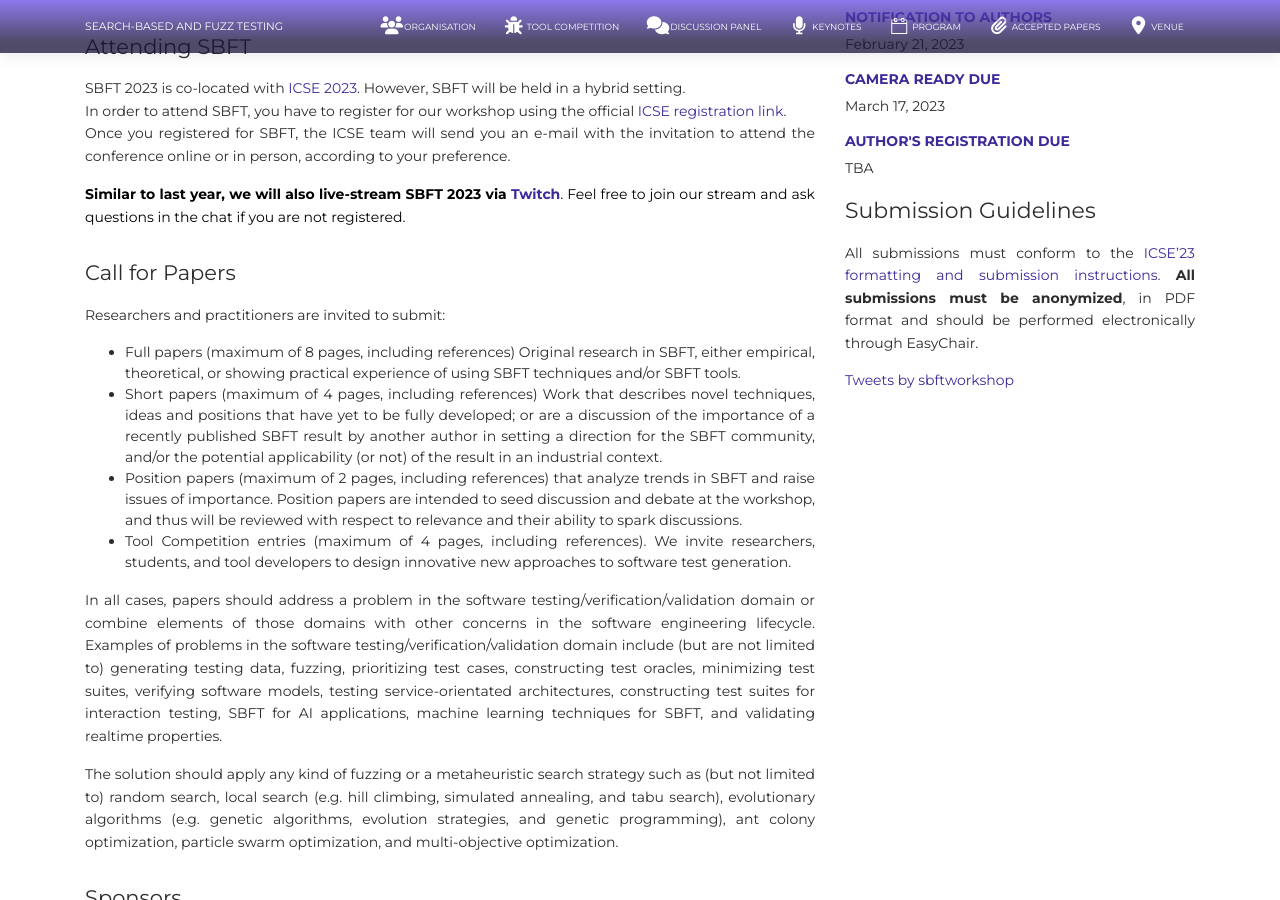
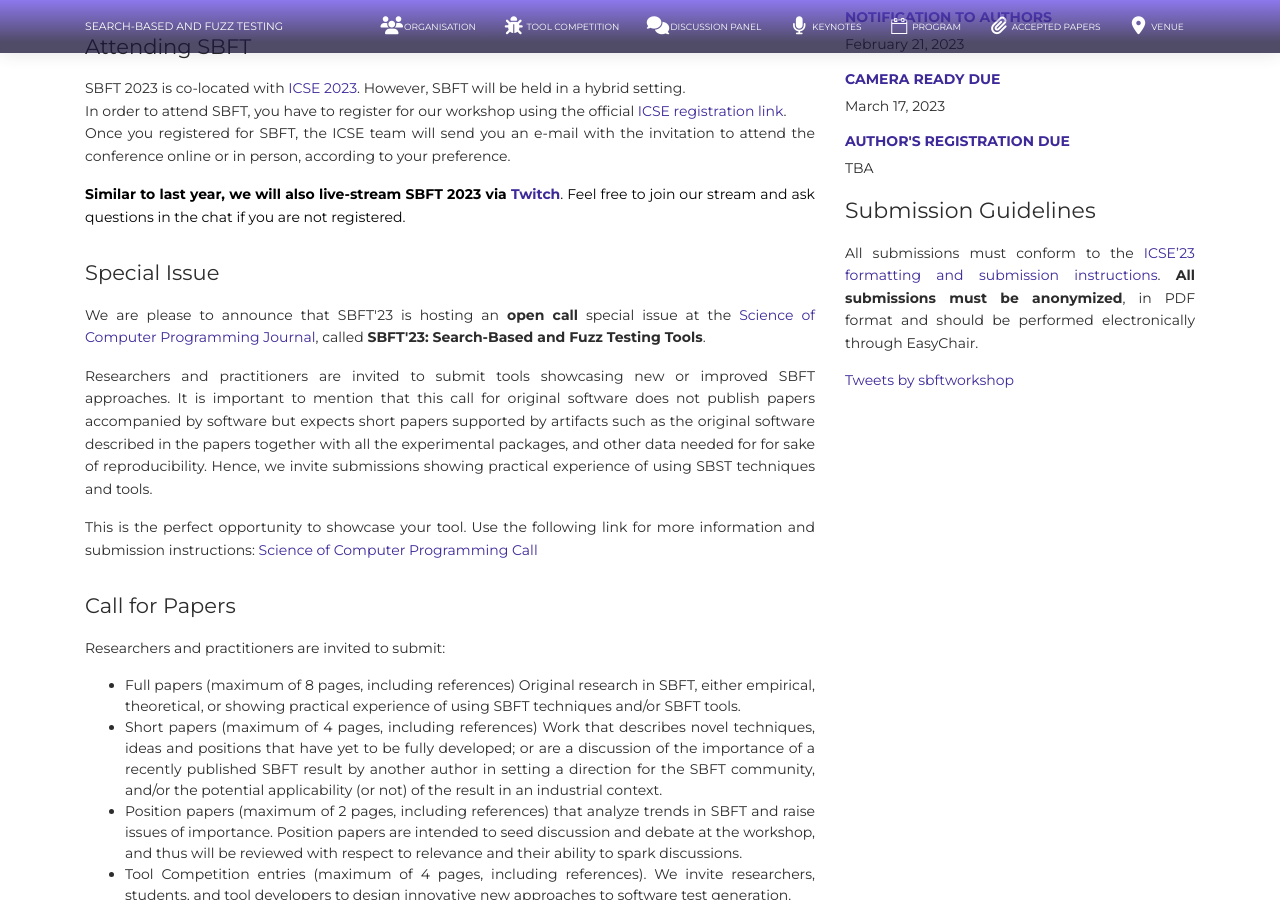
Before and after one commit to sbft23/sbft23.github.io, a Jekyll site: the page built from index.html, in a window 1280 px wide and 900 px high, scrolled down 763 px. Built offline with Jekyll 4.4.1, drawn with Linux system fonts in a browser that asks for light colours; nearby versions of some CDN libraries; comment, search, counter and statistics services are not loaded.

Commit message:
Added special issue

```diff
--- a/index.html
+++ b/index.html
@@ -27,6 +27,8 @@ layout: default
     SBFT is a one-day workshop that comprises a research track, keynotes, and popular
     testing tool competitions. Additionally, the workshop brings together experts for a panel discussion.
     All those activities will contribute to break new ground in SBFT research.</p>
+
+
   <h4 class="subsection">Attending SBFT</h4>
   <p>
     SBFT 2023 is co-located with <a href="https://conf.researchr.org/home/icse-2023" target="_blank">ICSE 2023</a>.
@@ -44,6 +46,29 @@ layout: default
         target="_blank">Twitch</a></b>. Feel free to join our stream
     and ask questions in the chat if you are not registered.
   </p>
+
+  <h4 class="subsection">Special Issue</h4>
+  <p>
+    We are please to announce that SBFT'23 is hosting an <b>open call</b> special issue at the <a
+      href="https://www.sciencedirect.com/journal/science-of-computer-programming/about/call-for-papers#sbft-23-search-based-and-fuzz-testing-tools"
+      target="_blank">Science
+      of Computer Programming Journal</a>, called <b>SBFT'23: Search-Based and Fuzz Testing Tools</b>.
+  </p>
+  <p>
+    Researchers and practitioners are invited to submit tools showcasing new or improved SBFT
+    approaches. It is important to mention that this call for original software does not publish papers
+    accompanied by software but expects short papers supported by artifacts such as the original
+    software described in the papers together with all the experimental packages, and other data needed
+    for for sake of reproducibility. Hence, we invite submissions showing practical experience of using
+    SBST techniques and tools.
+  </p>
+  <p>This is the perfect opportunity to showcase your tool. Use the following link for more information
+    and submission instructions:
+    <a href="https://www.sciencedirect.com/journal/science-of-computer-programming/about/call-for-papers#sbft-23-search-based-and-fuzz-testing-tools"
+      target="_blank">Science of Computer Programming Call</a>
+  </p>
+
+
   <h4 class="subsection">Call for Papers</h4>
   <p>Researchers and practitioners are invited to submit:</p>
   <ul>
@@ -68,18 +93,21 @@ layout: default
     oracles, minimizing test suites, verifying software models, testing service-orientated
     architectures, constructing test suites for interaction testing, SBFT for AI applications, machine
     learning techniques for SBFT, and validating realtime properties.</p>
-  <p>The solution should apply any kind of fuzzing or a metaheuristic search strategy such as (but not limited to) random
+  <p>The solution should apply any kind of fuzzing or a metaheuristic search strategy such as (but not limited to)
+    random
     search, local search (e.g. hill climbing, simulated annealing, and tabu search), evolutionary
     algorithms (e.g. genetic algorithms, evolution strategies, and genetic programming), ant colony
     optimization, particle swarm optimization, and multi-objective optimization.</p>
+
+
   <h4 class="subsection">Sponsors</h4>
   <div class="sponsors">
     <a href="https://www.google.com/" target="_blank"><img src="/img/google.png" alt="Google" class="img-fluid"
         width="230" /></a>
     <a href="https://tc.computer.org/tcse/" target="_blank"><img src="/img/tcse.jpg" alt="IEEE TCSE" class="img-fluid"
         width="230" /></a>
-    <a href="https://www.sigsoft.org/index.html" target="_blank"><img src="/img/sigsoft.png" alt="ACM SIGSOFT" class="img-fluid"
-        width="230" /></a>
+    <a href="https://www.sigsoft.org/index.html" target="_blank"><img src="/img/sigsoft.png" alt="ACM SIGSOFT"
+        class="img-fluid" width="230" /></a>
   </div>
 </div>
 {%- include sidebar.html -%}
```
